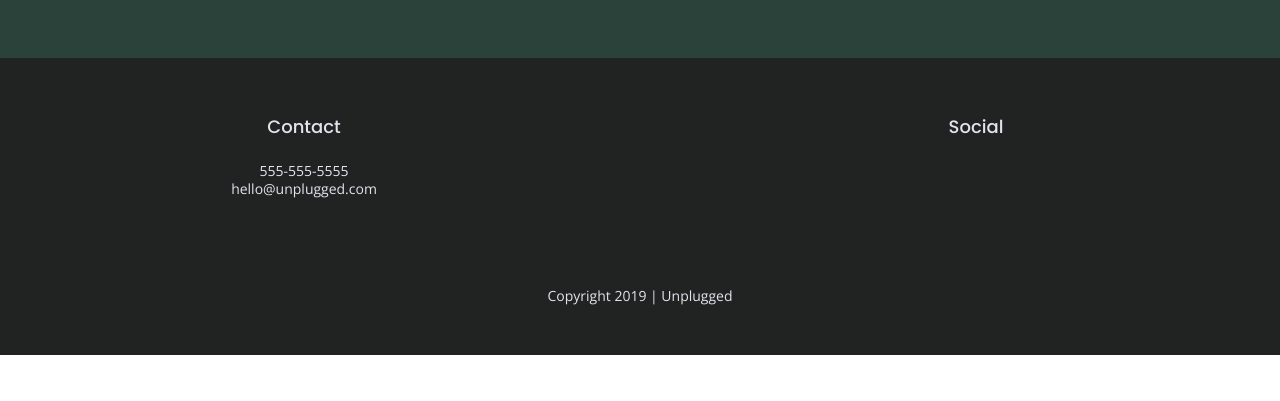
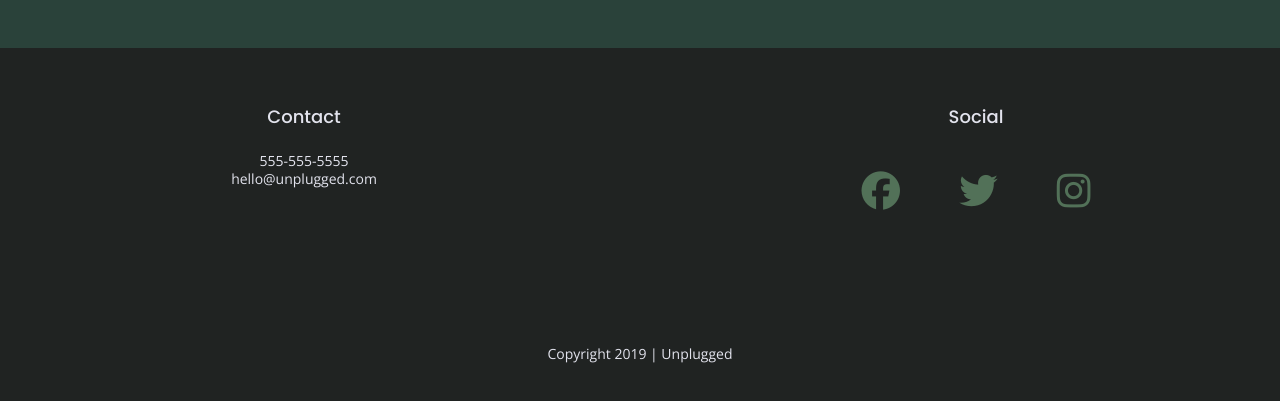
Before and after one commit to juanmatthew/unplugged-project, a website built with Parcel: page index.html in a window 1280 px wide. Shown: the part 2355-2756 px from the top of the page. Before the commit the page ends 2710 px from the top, so only its background shows below. Built offline with nearby package versions, Linux system fonts and the light colour scheme.

Commit message:
Added icons for the socials in the footer

```diff
--- a/css/main.css
+++ b/css/main.css
@@ -156,9 +156,9 @@ address {
   font-style: normal;
 }
 
-.content-wrapper {
+/*.content-wrapper {
 
-}
+}*/
 
 img {
 	width: 100%;
@@ -366,7 +366,7 @@ footer .social-icons {
 }
 
 footer .social-icons p {
-  padding: 25px;
+  padding: 20px;
   display: flex;
   justify-content: center;
   align-items: center;
@@ -374,6 +374,12 @@ footer .social-icons p {
 
 footer .copyright p {
   padding: 25px;
+}
+
+.social i {
+	font-size: 2.75em;
+        margin-bottom: 40px;
+        color: #527158;
 }
 
 
@@ -475,6 +481,7 @@ article .features-item-description {
   margin-bottom: 50px;
 }
 
+/*Map Styles for Mobile*/
 .map figure {
   width: 100%;
   height: 0;
@@ -715,7 +722,6 @@ article .features-item-description {
     display: flex;
     justify-content: space-around;
     align-items: baseline;
-    border: 2px dotted #f9fd01;
   }
 
   aside .form {
@@ -723,19 +729,16 @@ article .features-item-description {
     display: flex;
     justify-content: center;
     flex-flow: column wrap;
-    border: 2px dotted #01ff0e;
   }
 
   aside .form-description {
     padding: 0 50px;
-    border: 2px dotted #1ef1f8;
   }
 
   /*CORRECT CODE FROM HELPER CODE ADDED - but removes the classes for the form  */
   aside .form-description,
   aside .content-wrapper {
       width: 30%;
-      border: 2px dotted #4d1ef8;
       /*padding: 30px;*/
     }
 
@@ -877,6 +880,12 @@ article .features-item-description {
     /*padding: 10px 30px;
     padding: 10px;*/
 
+  }
+
+  .social i {
+    font-size: 2.75em;
+          margin-bottom: 40px;
+          color: #527158;
   }
 
   /*
--- a/index.html
+++ b/index.html
@@ -138,9 +138,15 @@
           <div class="social">
             <h4>Social</h4>
             <div class="social-icons">
-              <p><a href="http://www.facebook.com" target="_blank"></a></p>
-              <p><a href="http://www.twitter.com" target="_blank"></a></p>
-              <p><a href="http://www.instagram.com" target="_blank"></a></p>
+              <p>
+                <a href="http://www.facebook.com" target="_blank"><i class="fa-brands fa-facebook"></i></a>
+              </p>
+              <p>
+                <a href="http://www.twitter.com" target="_blank"><i class="fab fa-twitter"></i></a>
+              </p>
+              <p>
+                <a href="http://www.instagram.com" target="_blank"><i class="fab fa-instagram"></i></a>
+              </p>
             </div>
           </div>
         </div>
```
Also changed, not shown: about/index.html (+9 -3 lines), faqs/index.html (+9 -3 lines).
